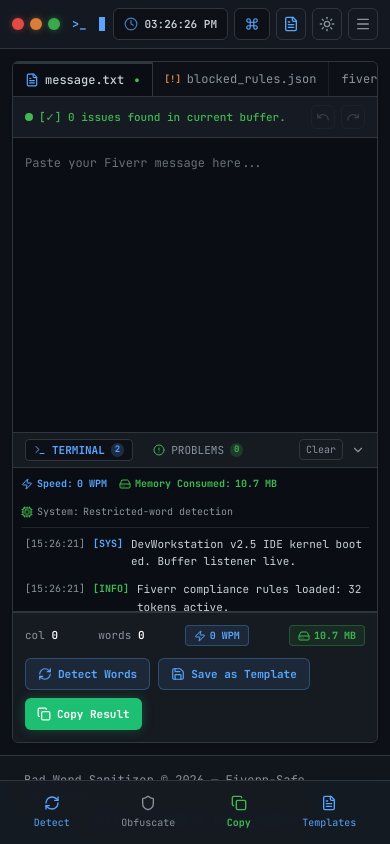
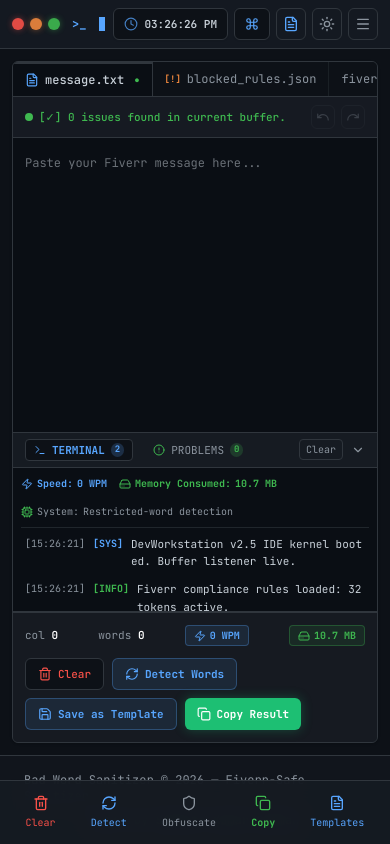
Before and after one commit to skbarmandev-debug/badwordsanitizer, a React (Vite) app: page / in a window 390 px wide. Built offline with nearby package versions, Linux system fonts and the light colour scheme.

Commit message:
editor update

```diff
--- a/src/App.tsx
+++ b/src/App.tsx
@@ -36,6 +36,7 @@ import {
 import { motion, AnimatePresence } from "motion/react";
 import { typingTracker } from "./lib/typingSpeedTracker";
 import { createRestrictedMatcher, MatchRange } from "./lib/restrictedMatcher";
+import { obfuscateText } from "./lib/obfuscateText";
 
 // ==========================================
 // DEFAULT RESTRICTED WORD LIST (FIVERR RED-FLAGS)
@@ -148,28 +149,6 @@ interface ToastMessage {
   text: string;
 }
 
-// Insert "-" between every single letter of each word in a string, preserving spaces
-function obfuscateWordOrPhrase(wordOrPhrase: string): string {
-  return wordOrPhrase
-    .split(/\s+/)
-    .map(word => word.split("").join("-"))
-    .join(" ");
-}
-
-// Replaces all restricted words from right to left
-function obfuscateText(text: string, matches: MatchRange[]): string {
-  const sortedMatches = [...matches].sort((a, b) => b.start - a.start);
-  let newText = text;
-
-  for (const match of sortedMatches) {
-    const originalValue = text.slice(match.start, match.end);
-    const obfuscatedValue = obfuscateWordOrPhrase(originalValue);
-    newText = newText.slice(0, match.start) + obfuscatedValue + newText.slice(match.end);
-  }
-
-  return newText;
-}
-
 // ==========================================
 // APP COMPONENT
 // ==========================================
@@ -598,6 +577,31 @@ export default function App() {
   // ==========================================
   // BUTTON ACTIONS
   // ==========================================
+  const handleClearEditor = () => {
+    if (historyTimeoutRef.current) {
+      clearTimeout(historyTimeoutRef.current);
+      historyTimeoutRef.current = null;
+    }
+
+    setText("");
+    setObfuscatedFeedback(null);
+    typingTracker.reset();
+    setLiveWpm(0);
+    if (textareaRef.current) {
+      textareaRef.current.scrollTop = 0;
+      textareaRef.current.scrollLeft = 0;
+      textareaRef.current.setSelectionRange(0, 0);
+    }
+    if (backdropRef.current) {
+      backdropRef.current.scrollTop = 0;
+      backdropRef.current.scrollLeft = 0;
+    }
+
+    addToast("Editor buffer cleared.", "info");
+    addLog("Editor buffer wiped by user.", "warn");
+    setIsCommandPaletteOpen(false);
+  };
+
   const triggerManualDetect = () => {
     if (matchedRanges.length > 0) {
       addToast(`Detected ${matchedRanges.length} restricted word(s)`, "info");
@@ -1204,6 +1208,15 @@ export default function App() {
 
               {/* Monospace Action Buttons */}
               <div className="flex flex-wrap items-center justify-start sm:justify-end gap-2 sm:gap-2.5 w-full sm:w-auto">
+                <button
+                  onClick={handleClearEditor}
+                  className="px-3 py-1.5 sm:px-4 sm:py-2 bg-[#ffffff] dark:bg-[#0d1117] hover:bg-[#f85149]/10 border border-[#d0d7de] dark:border-[#30363d] text-[#f85149] text-[11px] sm:text-xs font-medium font-mono rounded-md transition-colors flex items-center gap-1.5 cursor-pointer h-8"
+                  title="Clear the editor buffer"
+                >
+                  <Trash2 className="w-3.5 h-3.5" />
+                  <span>Clear</span>
+                </button>
+
                 <button
                   id="detect-words-button"
                   onClick={triggerManualDetect}
@@ -1859,11 +1872,7 @@ export default function App() {
                     color: "text-[#f85149]",
                     shortcut: "Reset",
                     action: () => {
-                      setText("");
-                      updateEditorContentDirectly("");
-                      addToast("Editor buffer cleared.", "info");
-                      addLog("Editor buffer wiped by user.", "warn");
-                      setIsCommandPaletteOpen(false);
+                      handleClearEditor();
                     }
                   }
                 ]
@@ -1893,6 +1902,15 @@ export default function App() {
           STICKY MOBILE TOOLBAR (Phone Responsiveness)
           ========================================== */}
       <div className="sm:hidden fixed bottom-0 left-0 right-0 z-40 bg-[#f6f8fa]/95 dark:bg-[#161b22]/95 backdrop-blur-md border-t border-[#d0d7de] dark:border-[#30363d] p-2 flex items-center justify-around shadow-lg font-mono">
+        <button
+          onClick={handleClearEditor}
+          className="flex flex-col items-center gap-1 text-[10px] text-[#f85149] p-1.5 cursor-pointer"
+          title="Clear the editor buffer"
+        >
+          <Trash2 className="w-4 h-4" />
+          <span>Clear</span>
+        </button>
+
         <button
           onClick={triggerManualDetect}
           className="flex flex-col items-center gap-1 text-[10px] text-[#58a6ff] p-1.5 cursor-pointer"
--- /dev/null
+++ b/src/lib/obfuscateText.ts
@@ -0,0 +1,24 @@
+import type { MatchRange } from "./restrictedMatcher";
+
+function obfuscateWordOrPhrase(value: string): string {
+  return value.replace(/\S+/g, word => {
+    const characters = Array.from(word);
+    if (characters.length < 2) return word;
+
+    const splitIndex = Math.ceil(characters.length / 2);
+    return `${characters.slice(0, splitIndex).join("")}-${characters.slice(splitIndex).join("")}`;
+  });
+}
+
+export function obfuscateText(text: string, matches: MatchRange[]): string {
+  const sortedMatches = [...matches].sort((a, b) => b.start - a.start);
+  let result = text;
+
+  for (const match of sortedMatches) {
+    const originalValue = text.slice(match.start, match.end);
+    const obfuscatedValue = obfuscateWordOrPhrase(originalValue);
+    result = result.slice(0, match.start) + obfuscatedValue + result.slice(match.end);
+  }
+
+  return result;
+}
```
Also changed, not shown: 1 other file (tests, documents, lock files or other folders).
